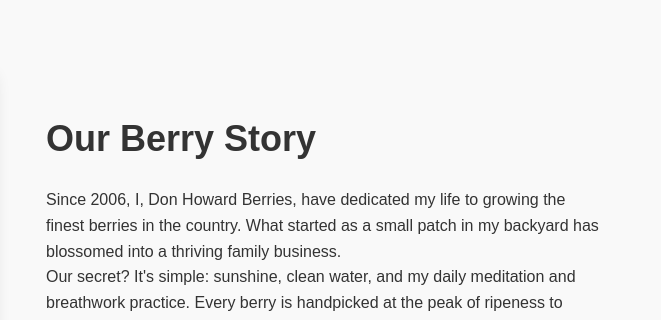
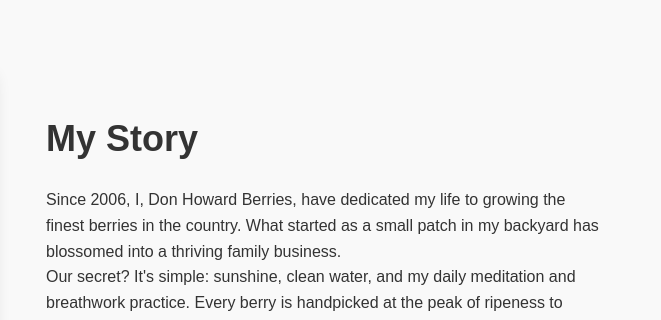
Before and after one commit to The-People-s-Coalition-of-Tandy/donberries, a plain HTML site: page index.html in a window 1280 px wide. Shown: the part 581-901 px from the top of the page, 619-1280 px from the left. Drawn offline with Linux system fonts and the light colour scheme.

Commit message:
title change

```diff
--- a/index.html
+++ b/index.html
@@ -374,7 +374,7 @@
                 <img src="https://images.unsplash.com/photo-1595231776515-ddffb1f4eb73" alt="Don Howard in the berry fields">
             </div>
             <div class="about-content">
-                <h2 class="section-title">Our Berry Story</h2>
+                <h2 class="section-title">My Story</h2>
                 <p>Since 2006, I, Don Howard Berries, have dedicated my life to growing the finest berries in the country. What started as a small patch in my backyard has blossomed into a thriving family business.</p>
                 <p>Our secret? It's simple: sunshine, clean water, and my daily meditation and breathwork practice. Every berry is handpicked at the peak of ripeness to ensure maximum flavor and nutritional value.</p>
                 <p>I personally inspected each batch before it leaves our farm. That's the Don Howard Berries guarantee - berries so good, they'll change your life!</p>
```
